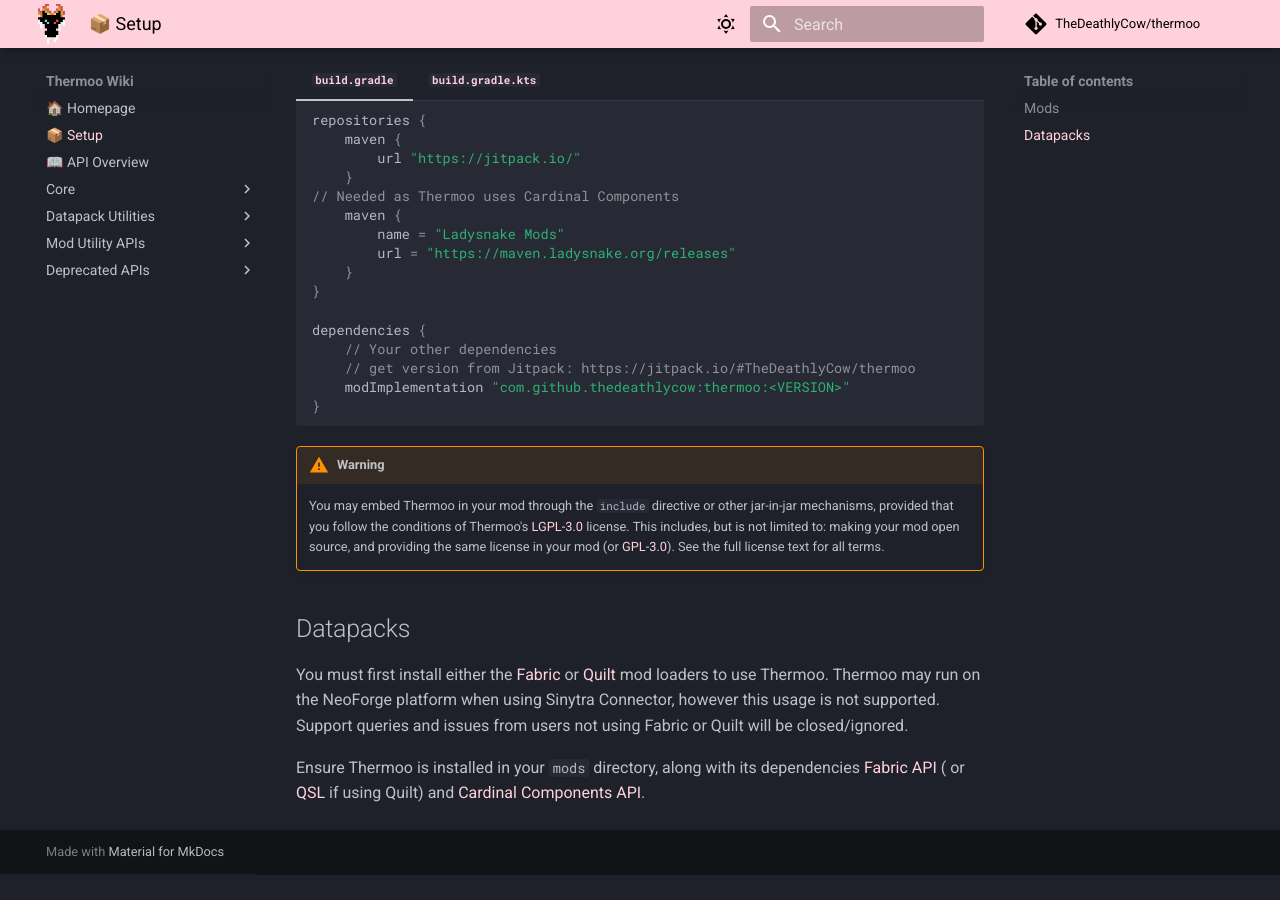
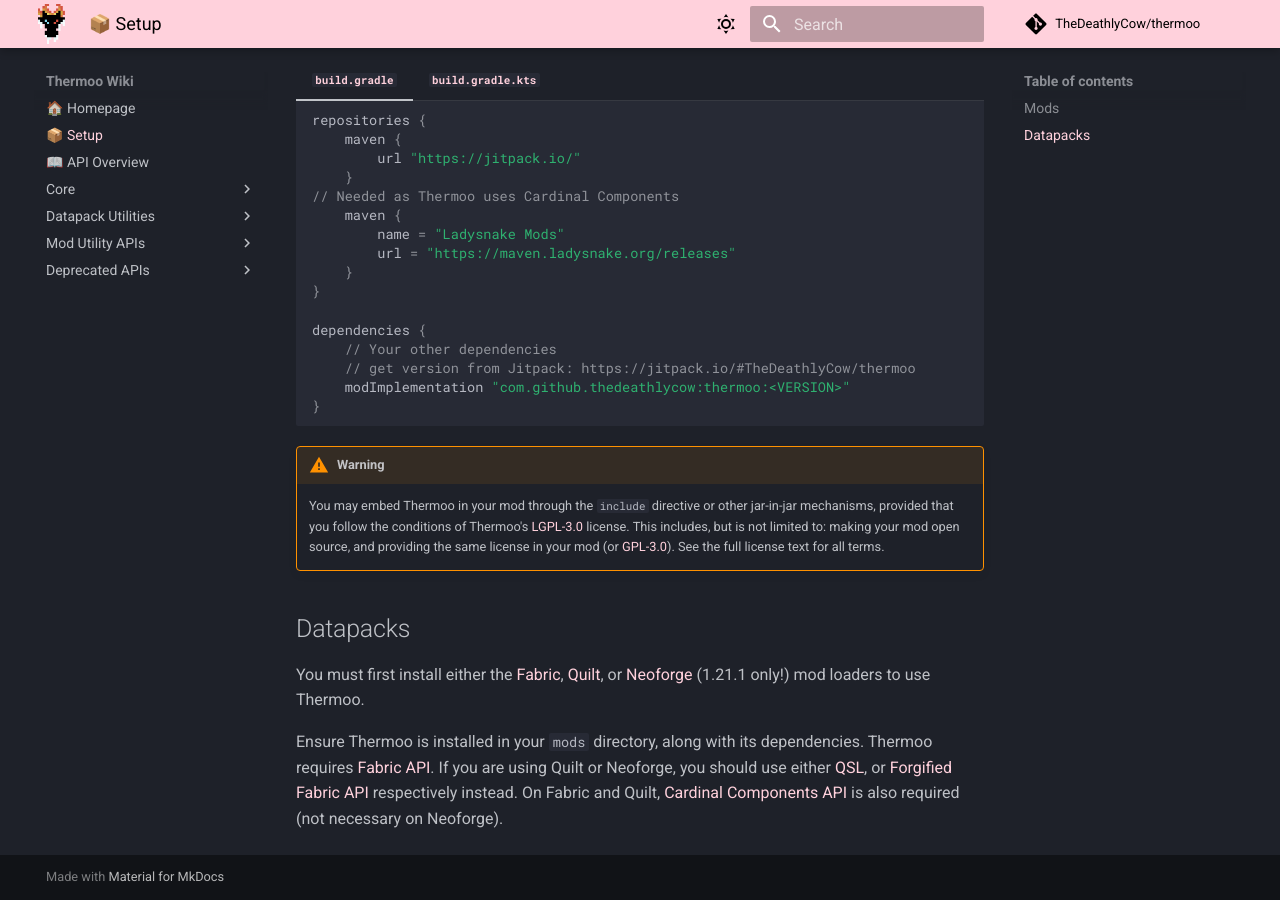
Before and after one commit to TheDeathlyCow/thermoo-docs, an MkDocs documentation site: the page built from docs/setup.md, in a window 1280 px wide and 900 px high, scrolled down 925 px. Built offline with MkDocs 1.6.1 and Material for MkDocs 9.7.7, drawn with Linux system fonts in a browser that asks for light colours; comment, search, counter and statistics services are not loaded; before the commit the page ends 1799 px from its top, so only the background shows below that.

Commit message:
update docs for neoforge

```diff
--- a/docs/setup.md
+++ b/docs/setup.md
@@ -71,11 +71,6 @@
 
 ## Datapacks
 
-You must first install either the [Fabric](https://fabricmc.net/) or [Quilt](https://quiltmc.org/) mod loaders to use
-Thermoo. Thermoo may run on the NeoForge platform when using Sinytra Connector, however this usage is not supported.
-Support queries and issues from users not using Fabric or Quilt will be closed/ignored.
+You must first install either the [Fabric](https://fabricmc.net/), [Quilt](https://quiltmc.org/), or [Neoforge](https://neoforged.net/) (1.21.1 only!) mod loaders to use Thermoo.
 
-Ensure Thermoo is installed in your `mods` directory, along with its
-dependencies [Fabric API](https://github.com/FabricMC/fabric) (
-or [QSL](https://github.com/QuiltMC/quilt-standard-libraries/) if using Quilt)
-and [Cardinal Components API](https://github.com/Ladysnake/Cardinal-Components-API).
+Ensure Thermoo is installed in your `mods` directory, along with its dependencies. Thermoo requires [Fabric API](https://github.com/FabricMC/fabric). If you are using Quilt or Neoforge, you should use either [QSL](https://github.com/QuiltMC/quilt-standard-libraries/), or [Forgified Fabric API](https://github.com/Sinytra/ForgifiedFabricAPI) respectively instead. On Fabric and Quilt, [Cardinal Components API](https://github.com/Ladysnake/Cardinal-Components-API) is also required (not necessary on Neoforge).
```
Also changed, not shown: docs/index.md (+18 -19 lines).
